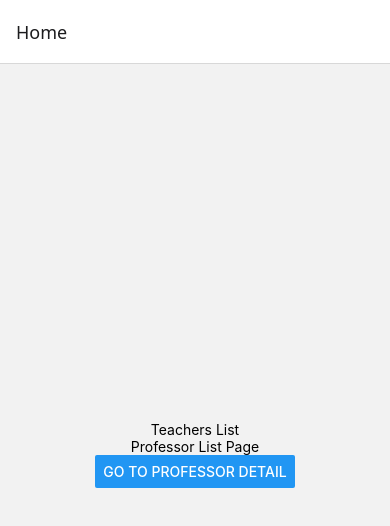
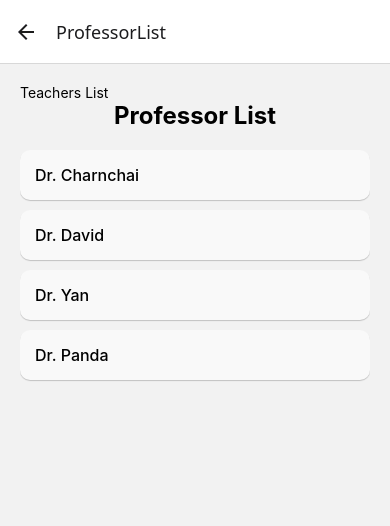
Before and after one commit to FronkTP/share-ajarn, a React Native app in the folder frontend/: screen /ProfessorList in a window 390 px wide. Shown: the top 526 px of the page. Built offline with nearby package versions, Linux system fonts and the light colour scheme; no server answers.

Commit message:
add login screen, edit other screens

```diff
--- a/frontend/App.jsx
+++ b/frontend/App.jsx
@@ -1,9 +1,9 @@
 import { StatusBar } from 'expo-status-bar';
-import { Text, StyleSheet } from 'react-native';
 import { NavigationContainer } from '@react-navigation/native';
 import { createNativeStackNavigator } from '@react-navigation/native-stack';
 
-import HomeScreen from './screens/HomeScreen';
+import LoginScreen from './screens/LoginScreen';
+import ProfessorListScreen from './screens/ProfessorListScreen';
 import ProfessorDetailScreen from './screens/ProfessorDetailScreen';
 import AddReviewScreen from './screens/AddReviewScreen';
 
@@ -13,8 +13,9 @@ export default function App() {
   return (
     <>
     <NavigationContainer>
-      <Stack.Navigator initialRouteName="Home">
-        <Stack.Screen name="Home" component={HomeScreen} />
+      <Stack.Navigator initialRouteName="Login">
+        <Stack.Screen name="Login" component={LoginScreen} />
+        <Stack.Screen name="ProfessorList" component={ProfessorListScreen} />
         <Stack.Screen name="ProfessorDetail" component={ProfessorDetailScreen} />
         <Stack.Screen name="AddReview" component={AddReviewScreen} />
       </Stack.Navigator>
@@ -23,12 +24,3 @@ export default function App() {
     </>
   );
 }
-
-const styles = StyleSheet.create({
-  container: {
-    flex: 1,
-    backgroundColor: '#fff',
-    alignItems: 'center',
-    justifyContent: 'center',
-  },
-});
--- a/frontend/package.json
+++ b/frontend/package.json
@@ -21,7 +21,7 @@
     "react-native-gesture-handler": "~2.20.2",
     "react-native-pager-view": "6.5.1",
     "react-native-reanimated": "~3.16.1",
-    "react-native-safe-area-context": "4.12.0",
+    "react-native-safe-area-context": "^4.12.0",
     "react-native-screens": "~4.4.0",
     "react-native-vector-icons": "^10.2.0",
     "react-native-web": "~0.19.13",
--- a/frontend/screens/AddReviewScreen.jsx
+++ b/frontend/screens/AddReviewScreen.jsx
@@ -1,9 +1,15 @@
-import React, { useState } from 'react';
+import { useState } from 'react';
 import { View, Text, TextInput, Button, StyleSheet } from 'react-native';
 
-export default function AddReviewScreen({ navigation }) {
+export default function AddReviewScreen({ route, navigation }) {
+  const { professorId } = route.params;
   const [rating, setRating] = useState('');
   const [comment, setComment] = useState('');
+
+  const handleSubmit = () => {
+    console.log('Submitted:', { professorId, rating, comment });
+    navigation.goBack();
+  };
 
   return (
     <View style={styles.container}>
@@ -24,7 +30,7 @@ export default function AddReviewScreen({ navigation }) {
         onChangeText={setComment}
       />
 
-      <Button title="Submit" onPress={() => navigation.goBack()} />
+      <Button title="Submit Review" onPress={handleSubmit} />
     </View>
   );
 }
@@ -36,7 +42,16 @@ const styles = StyleSheet.create({
     justifyContent: 'flex-start',
   },
   title: {
+    fontSize: 24,
+    fontWeight: 'bold',
+    marginBottom: 20,
   },
   input: {
+    borderWidth: 1,
+    borderColor: '#ccc',
+    borderRadius: 5,
+    padding: 10,
+    marginBottom: 15,
+    width: '100%',
   },
 });
--- a/frontend/screens/HomeScreen.jsx
+++ /dev/null
@@ -1,25 +0,0 @@
-import { View, Text, Button, StyleSheet } from 'react-native';
-import Test from '../components/Test'
-
-export default function HomeScreen({ navigation }) {
-  return (
-    <View style={styles.container}>
-        <Test />
-        <Text style={styles.title}>Professor List Page</Text>
-        <Button
-        title="Go to Professor Detail"
-        onPress={() => navigation.navigate('ProfessorDetail')}
-        />
-    </View>
-  );
-}
-
-const styles = StyleSheet.create({
-  container: {
-    flex: 1,
-    justifyContent: 'center',
-    alignItems: 'center',
-  },
-  title: {
-  },
-});
--- /dev/null
+++ b/frontend/screens/LoginScreen.jsx
@@ -0,0 +1,31 @@
+import { useState } from 'react';
+import { View, Text, TextInput, Button, StyleSheet } from 'react-native';
+
+export default function LoginScreen({ navigation }) {
+  const [name, setName] = useState('');
+
+  const handleLogin = () => {
+    navigation.replace('ProfessorList');
+  };
+
+  return (
+    <View style={styles.container}>
+      <Text style={styles.title}>Rate My Professor</Text>
+      <Button title="Log In" onPress={handleLogin} />
+    </View>
+  );
+}
+
+const styles = StyleSheet.create({
+  container: {
+    flex: 1,
+    justifyContent: 'center',
+    padding: 20,
+  },
+  title: {
+    fontSize: 24,
+    fontWeight: 'bold',
+    marginBottom: 30,
+    textAlign: 'center',
+  },
+});
--- a/frontend/screens/ProfessorDetailScreen.jsx
+++ b/frontend/screens/ProfessorDetailScreen.jsx
@@ -1,15 +1,20 @@
 import { View, Text, Button, StyleSheet } from 'react-native';
 
-export default function ProfessorDetailScreen({ navigation }) {
+export default function ProfessorDetailScreen({ route, navigation }) {
+  const { professorId } = route.params;
+
+  // Dummy professor data
+  const professor = { id: professorId, name: 'Charnchai', department: 'electrical' };
+
   return (
     <View style={styles.container}>
-      <Text style={styles.title}>Professor Detail Page</Text>
-      <Text>Professor Name: Dr. Example</Text>
-      <Text>Department: Computer Engineering</Text>
-      <Text>Average Rating: 4.3 ⭐</Text>
+      <Text style={styles.title}>{professor.name}</Text>
+      <Text>Department: {professor.department}</Text>
+      <Text>Average Rating: 4.3</Text>
+
       <Button
         title="Rate This Professor"
-        onPress={() => navigation.navigate('AddReview')}
+        onPress={() => navigation.navigate('AddReview', { professorId })}
       />
     </View>
   );
@@ -22,6 +27,9 @@ const styles = StyleSheet.create({
     justifyContent: 'center',
     alignItems: 'flex-start',
   },
-  title: {
+    title: {
+    fontSize: 24,
+    fontWeight: 'bold',
+    marginBottom: 20,
   },
 });
--- /dev/null
+++ b/frontend/screens/ProfessorListScreen.jsx
@@ -0,0 +1,60 @@
+import { View, Text, TouchableOpacity, FlatList, StyleSheet } from 'react-native';
+import Test from '../components/Test'
+
+export default function ProfessorList({ navigation }) {
+  const professors = [
+    { id: '1', name: 'Dr. Charnchai' },
+    { id: '2', name: 'Dr. David' },
+    { id: '3', name: 'Dr. Yan' },
+    { id: '4', name: 'Dr. Panda' },
+  ];
+
+  const renderItem = ({ item }) => (
+    <TouchableOpacity
+      style={styles.card}
+      onPress={() => navigation.navigate('ProfessorDetail', { professorId: item.id })}
+    >
+      <Text style={styles.name}>{item.name}</Text>
+    </TouchableOpacity>
+  );
+
+  return (
+    <View style={styles.container}>
+      <Test/>
+      <Text style={styles.title}>Professor List</Text>
+      <FlatList
+        data={professors}
+        keyExtractor={(item) => item.id}
+        renderItem={renderItem}
+      />
+    </View>
+  );
+}
+
+const styles = StyleSheet.create({
+  container: {
+    flex: 1,
+    padding: 20,
+  },
+  title: {
+    fontSize: 24,
+    fontWeight: 'bold',
+    marginBottom: 20,
+    textAlign: 'center',
+  },
+  card: {
+    backgroundColor: '#f9f9f9',
+    padding: 15,
+    borderRadius: 10,
+    marginBottom: 10,
+    shadowColor: '#000',
+    shadowOffset: { width: 0, height: 1 },
+    shadowOpacity: 0.2,
+    shadowRadius: 1,
+    elevation: 2,
+  },
+  name: {
+    fontSize: 16,
+    fontWeight: '500',
+  },
+});
```
Also changed, not shown: 1 other file (tests, documents, lock files or other folders).
